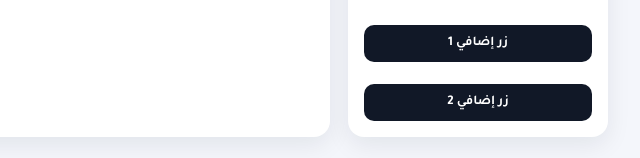
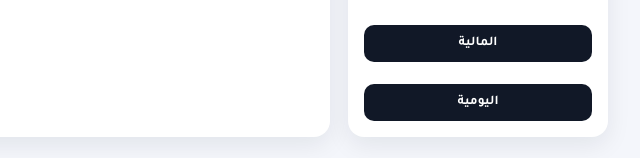
Before and after one commit to ahmedhaysam53-commits/stirring-sunflower-e1e361, a website: page index.html in a window 1280 px wide. Shown: the part 973-1131 px from the top of the page, 640-1280 px from the left. Drawn offline with Linux system fonts and the light colour scheme.

Commit message:
Rename sidebar buttons

```diff
--- a/index.html
+++ b/index.html
@@ -65,8 +65,8 @@
             <button class="menu-item" data-screen="reports">التقارير</button>
           </nav>
           <div class="sidebar-actions">
-            <button class="sidebar-btn" type="button">زر إضافي 1</button>
-            <button class="sidebar-btn" type="button">زر إضافي 2</button>
+            <button class="sidebar-btn" type="button">المالية</button>
+            <button class="sidebar-btn" type="button">اليومية</button>
           </div>
         </aside>
 
```
Also changed, not shown: public/index.html (+2 -2 lines).
